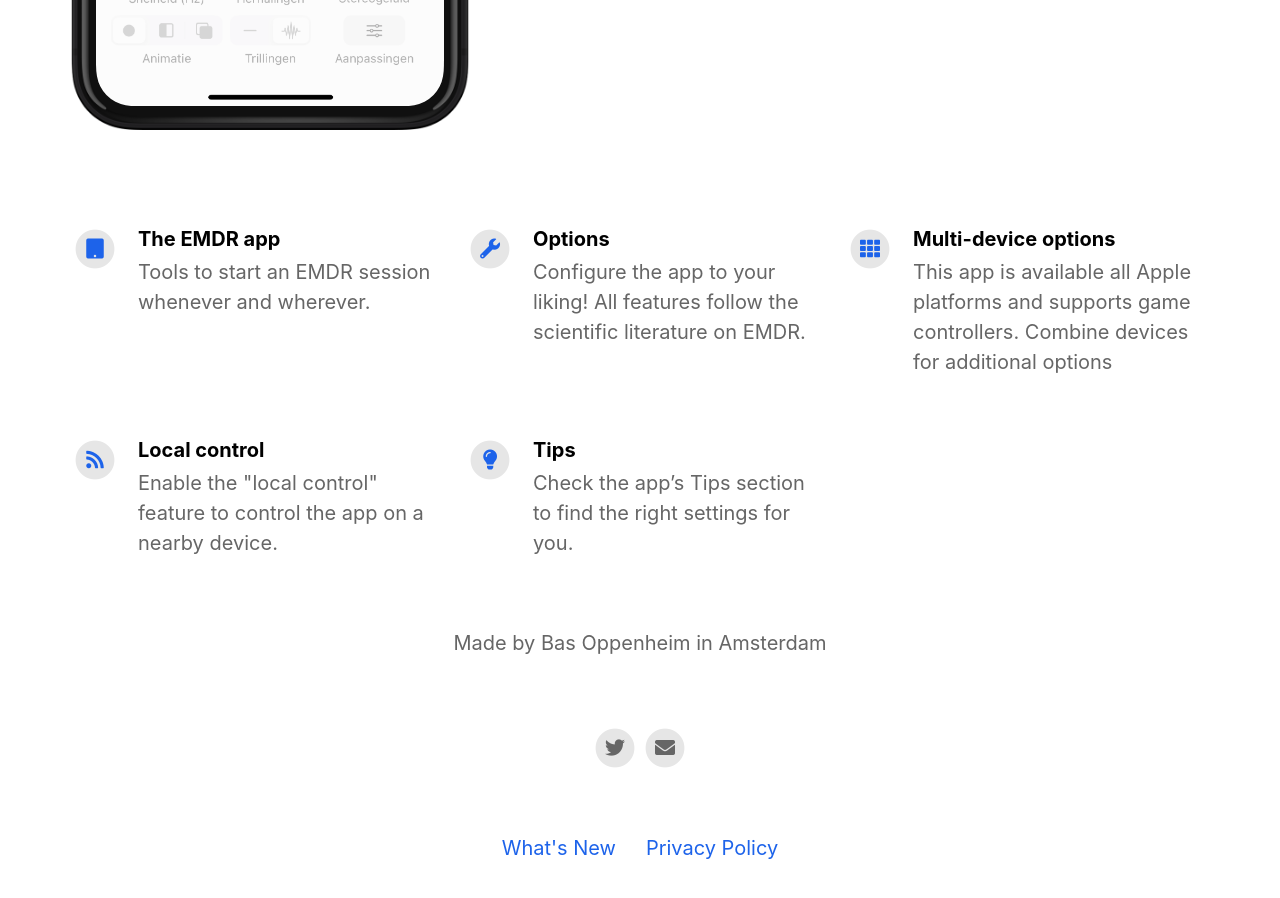
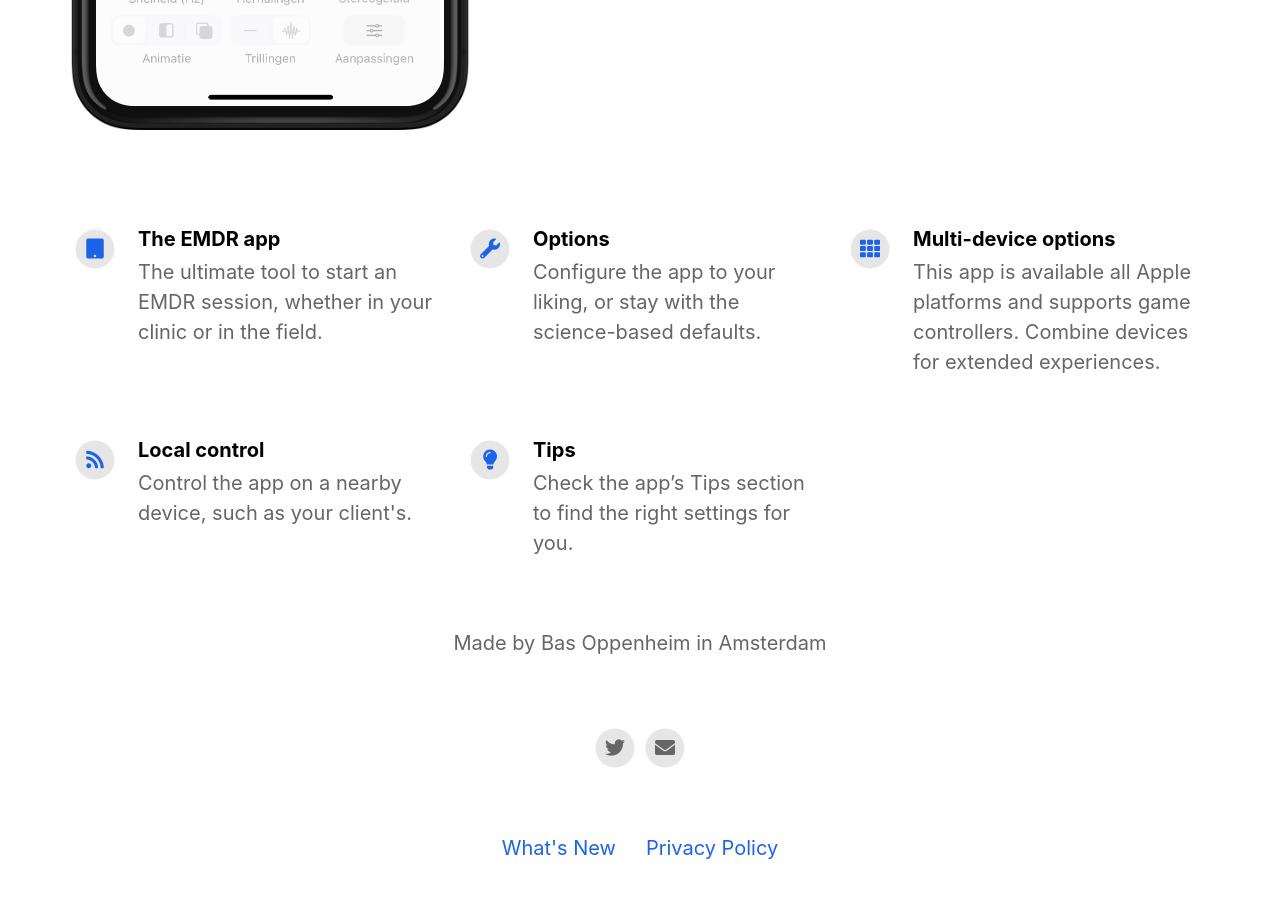
Before and after one commit to BasO/EMDR, a Jekyll site: the page built from index.html, in a window 1280 px wide and 900 px high, scrolled down 855 px. Built offline with Jekyll 4.4.1, drawn with Linux system fonts in a browser that asks for light colours; nearby versions of some CDN libraries.

Commit message:
Update _config.yml

```diff
--- a/_config.yml
+++ b/_config.yml
@@ -36,19 +36,19 @@ youtube_username                          :
 features                                  :
 
   - title                                 : The EMDR app
-    description                           : Tools to start an EMDR session whenever and wherever.
+    description                           : The ultimate tool to start an EMDR session, whether in your clinic or in the field.
     fontawesome_icon_name                 : tablet
 
   - title                                 : Options
-    description                           : Configure the app to your liking! All features follow the scientific literature on EMDR.
+    description                           : Configure the app to your liking, or stay with the science-based defaults.
     fontawesome_icon_name                 : wrench
 
   - title                                 : Multi-device options
-    description                           : This app is available all Apple platforms and supports game controllers. Combine devices for additional options
+    description                           : This app is available all Apple platforms and supports game controllers. Combine devices for extended experiences.
     fontawesome_icon_name                 : th
 
   - title                                 : Local control
-    description                           : Enable the "local control" feature to control the app on a nearby device.
+    description                           : Control the app on a nearby device, such as your client's.
     fontawesome_icon_name                 : rss
 
   - title                                 : Tips
```
